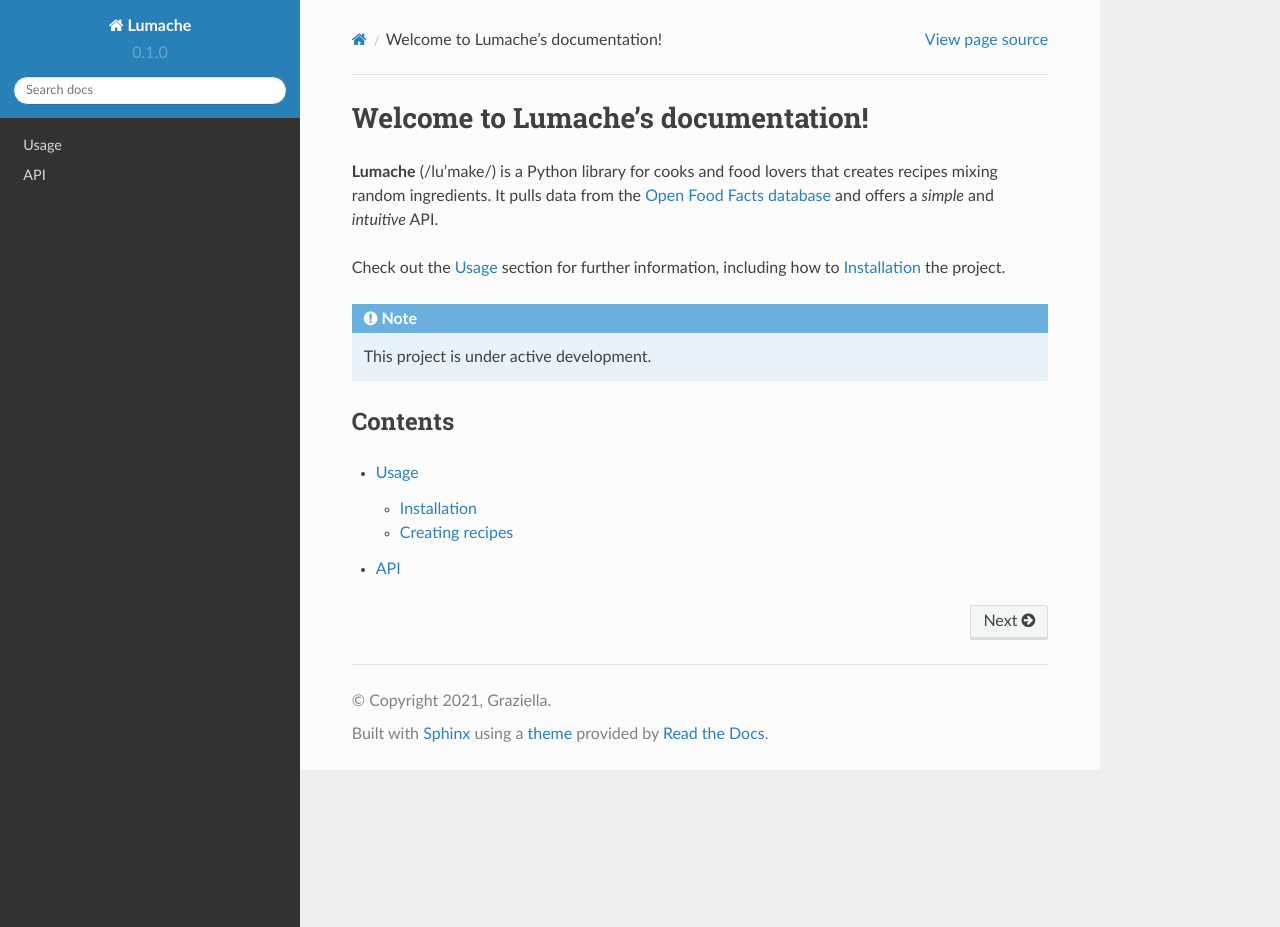
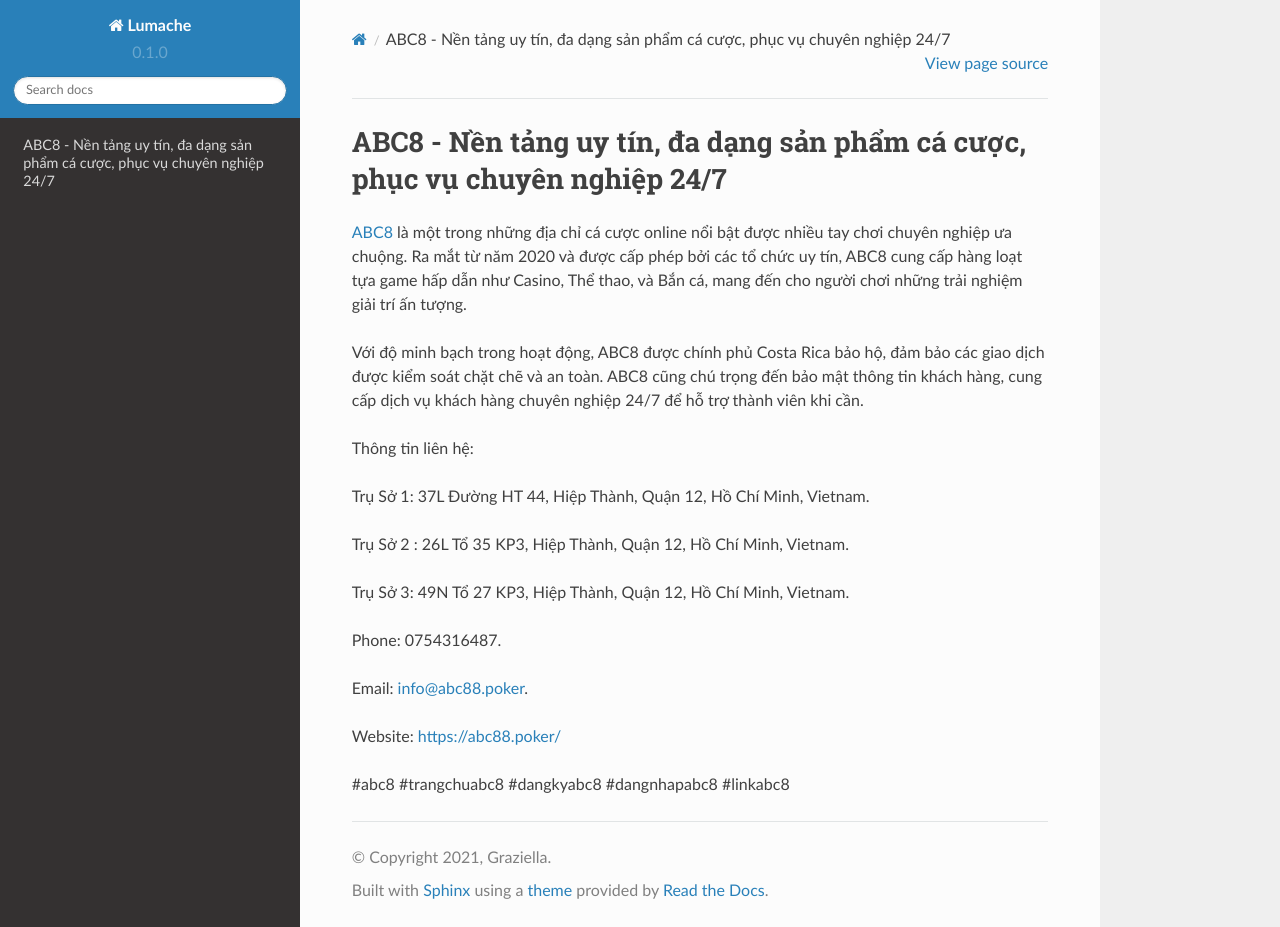
Before and after one commit to JonsCalicut123/abc88poker, a Sphinx documentation site: the page built from docs/source/index.rst, in a window 1280 px wide and 927 px high. Built offline with Sphinx 7.4.7 and the Read the Docs theme 2.0.0, drawn with Linux system fonts in a browser that asks for light colours.

Commit message:
Update index.rst

```diff
--- a/docs/source/index.rst
+++ b/docs/source/index.rst
@@ -1,22 +1,22 @@
-Welcome to Lumache's documentation!
+ABC8 - Nền tảng uy tín, đa dạng sản phẩm cá cược, phục vụ chuyên nghiệp 24/7
 ===================================
 
-**Lumache** (/lu'make/) is a Python library for cooks and food lovers
-that creates recipes mixing random ingredients.
-It pulls data from the `Open Food Facts database <https://world.openfoodfacts.org/>`_
-and offers a *simple* and *intuitive* API.
+`ABC8 <https://abc88.poker/>`_ là một trong những địa chỉ cá cược online nổi bật được nhiều tay chơi chuyên nghiệp ưa chuộng. Ra mắt từ năm 2020 và được cấp phép bởi các tổ chức uy tín, ABC8 cung cấp hàng loạt tựa game hấp dẫn như Casino, Thể thao, và Bắn cá, mang đến cho người chơi những trải nghiệm giải trí ấn tượng.
 
-Check out the :doc:`usage` section for further information, including
-how to :ref:`installation` the project.
+Với độ minh bạch trong hoạt động, ABC8 được chính phủ Costa Rica bảo hộ, đảm bảo các giao dịch được kiểm soát chặt chẽ và an toàn. ABC8 cũng chú trọng đến bảo mật thông tin khách hàng, cung cấp dịch vụ khách hàng chuyên nghiệp 24/7 để hỗ trợ thành viên khi cần.
 
-.. note::
+Thông tin liên hệ:
 
-   This project is under active development.
+Trụ Sở 1: 37L Đường HT 44, Hiệp Thành, Quận 12, Hồ Chí Minh, Vietnam.
 
-Contents
---------
+Trụ Sở 2 : 26L Tổ 35 KP3, Hiệp Thành, Quận 12, Hồ Chí Minh, Vietnam.
 
-.. toctree::
+Trụ Sở 3: 49N Tổ 27 KP3, Hiệp Thành, Quận 12, Hồ Chí Minh, Vietnam.
 
-   usage
-   api
+Phone: 0754316487.
+
+Email: info@abc88.poker.
+
+Website: https://abc88.poker/
+
+#abc8 #trangchuabc8 #dangkyabc8 #dangnhapabc8 #linkabc8
```
